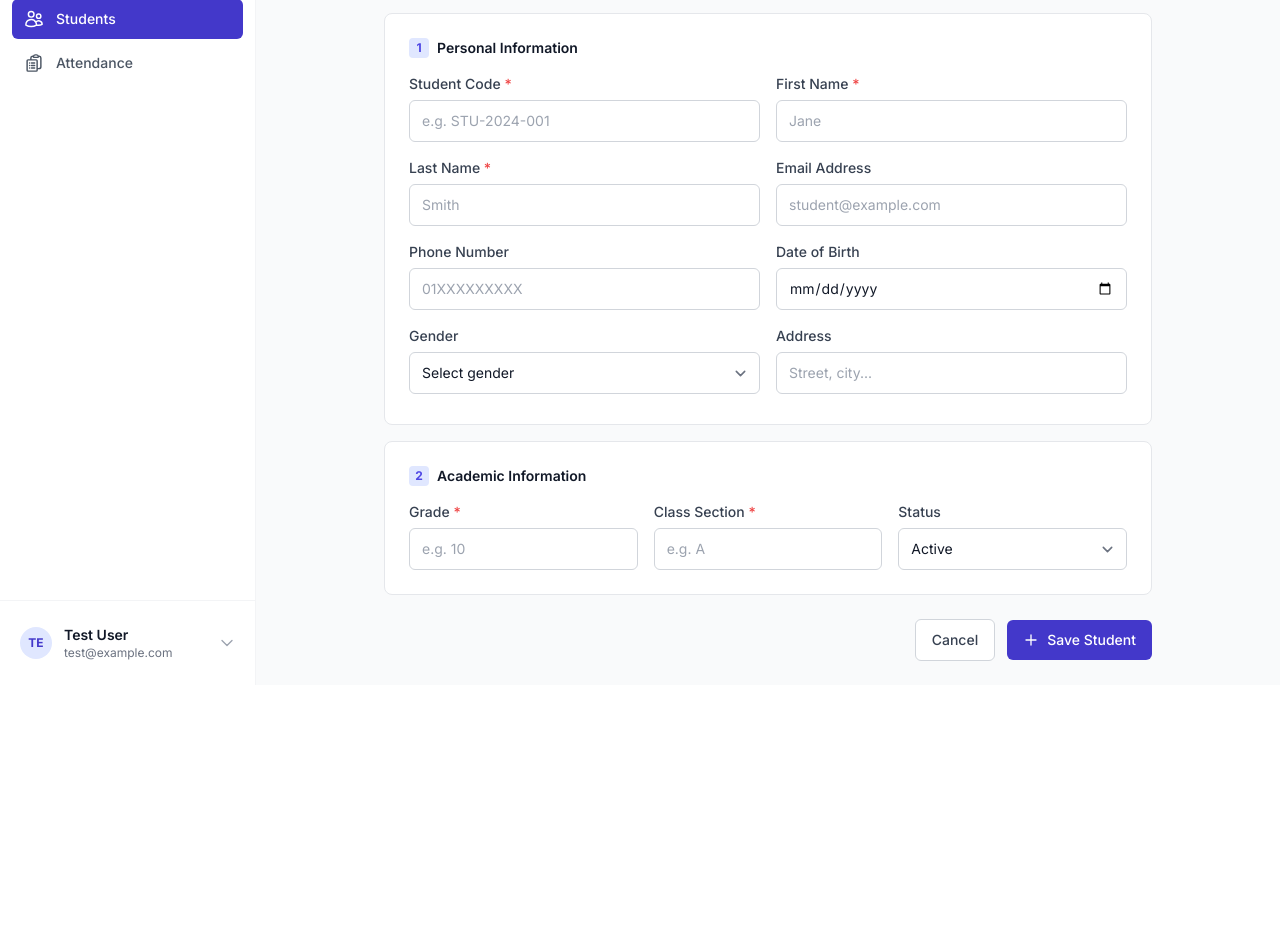
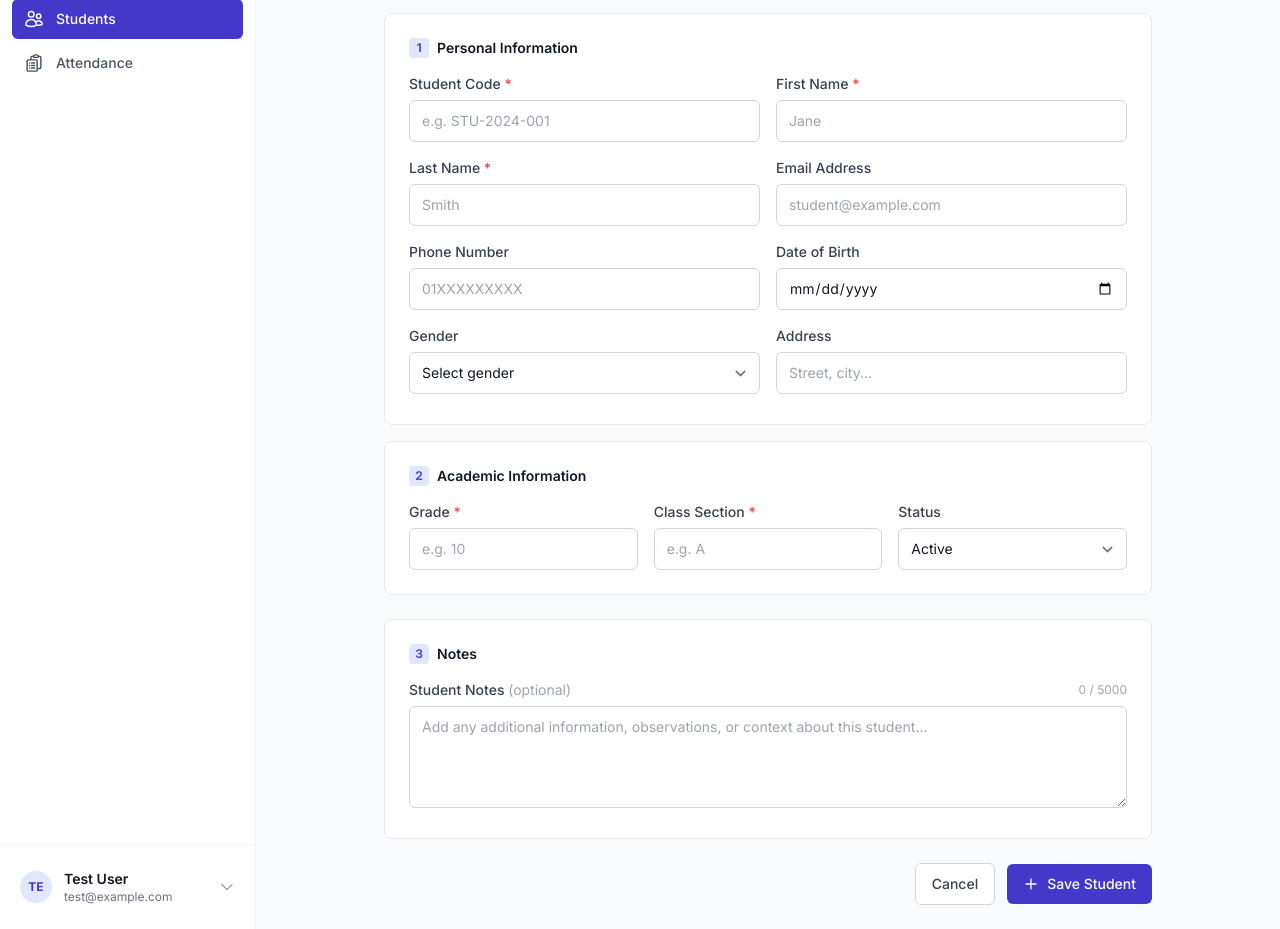
Before and after one commit to Johnny-Emad/StudentHub, a Laravel app: page /students/create in a window 1280 px wide. Shown: the part 149-1078 px from the top of the page. Before the commit the page ends 810 px from the top, so only its background shows below. Run offline with Laravel 12, Linux system fonts and the light colour scheme; a user stored in the database is signed in; data comes from the database, SQL or seed files in the repository; style sheets or scripts are compiled from the project's sources.

Commit message:
feat: add 'notes' field to student forms and display in student details

```diff
--- a/resources/views/students/create.blade.php
+++ b/resources/views/students/create.blade.php
@@ -122,6 +122,25 @@
                 </div>
             </div>
 
+            {{-- Notes --}}
+            <div class="card p-6 mb-6">
+                <h2 class="text-sm font-semibold text-gray-900 mb-4 flex items-center gap-2">
+                    <span class="w-5 h-5 rounded bg-indigo-100 flex items-center justify-center text-indigo-600 text-xs font-bold">3</span>
+                    Notes
+                </h2>
+                <div x-data="{ count: {{ strlen(old('notes', '')) }} }">
+                    <div class="flex items-center justify-between mb-1.5">
+                        <label class="form-label !mb-0">Student Notes <span class="text-gray-400 font-normal">(optional)</span></label>
+                        <span class="text-xs text-gray-400" x-text="count + ' / 5000'"></span>
+                    </div>
+                    <textarea name="notes" rows="4" maxlength="5000"
+                              @input="count = $el.value.length"
+                              class="form-input w-full resize-y"
+                              placeholder="Add any additional information, observations, or context about this student...">{{ old('notes') }}</textarea>
+                    @error('notes')<p class="form-error">{{ $message }}</p>@enderror
+                </div>
+            </div>
+
             {{-- Form actions --}}
             <div class="flex items-center justify-end gap-3">
                 <a href="{{ route('students.index') }}" class="btn-secondary">
```
Also changed, not shown: resources/views/students/edit.blade.php (+19 -0 lines), resources/views/students/index.blade.php (+10 -1 lines), resources/views/students/show.blade.php (+15 -0 lines).
